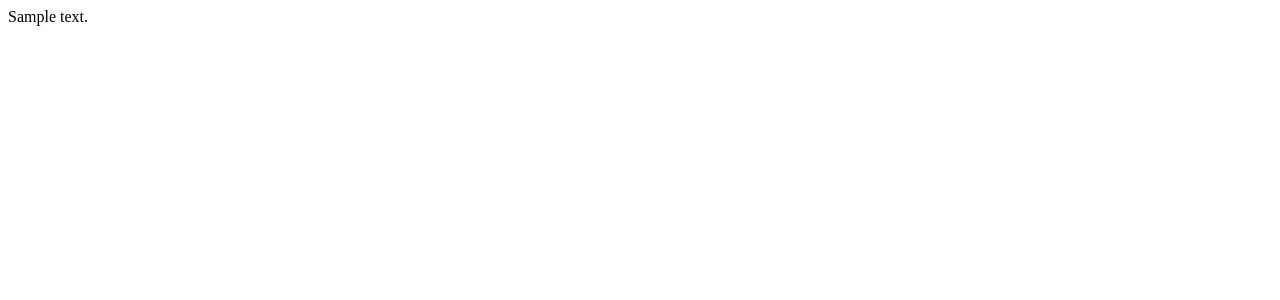
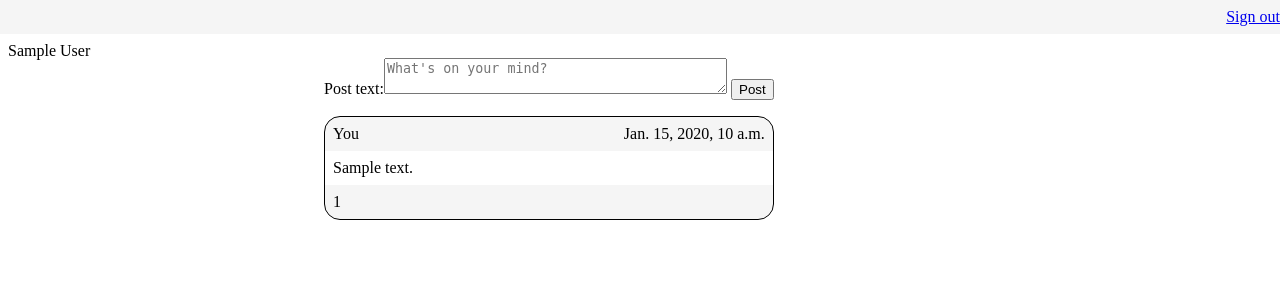
Before and after one commit to eyohansa/temu, a Django app: a page that uses templates/user.html in a window 1280 px wide. Before the commit the part shown is almost empty. Shown: the top 300 px of the page. Run offline with Django 3.2, Linux system fonts and the light colour scheme; a user stored in the database is signed in; tables that the repository leaves empty hold one stand-in row (values such as "Sample post"); some libraries are stand-ins or nearby versions.

Commit message:
Add commendations (likes, up-votes, thumbs-up, etc.).

```diff
--- a/social/models.py
+++ b/social/models.py
@@ -52,6 +52,7 @@ class Post(models.Model):
     author = models.ForeignKey(TemuUser)
     post_text = models.TextField(max_length=500)
     post_time = models.DateTimeField('time posted')
+    commendation = models.PositiveIntegerField('like', default=0)
 
     def __str__(self):
         return self.post_text
--- a/social/static/user-page-style.css
+++ b/social/static/user-page-style.css
@@ -26,13 +26,18 @@ body {
 }
 
 .post {
-    border-radius: 4px;
+    background: whitesmoke;
+
+    border-radius: 16px;
     border: 1px solid black;
     margin: 16px 0px;
+
+    -webkit-background-clip: padding-box;
+    -moz-background-clip: padding;
+    background-clip: padding-box;
 }
 
 .post-header {
-    background-color: whitesmoke;
     padding: 8px;
 }
 
@@ -46,4 +51,9 @@ body {
 
 .post-text {
     padding: 8px;
+    background: white;
 }
+
+.post-footer {
+    padding: 8px;
+}
--- a/social/views.py
+++ b/social/views.py
@@ -3,7 +3,7 @@ from django.views.generic import CreateView, TemplateView, FormView, RedirectVie
 from django.contrib.auth.decorators import login_required
 from django.contrib.auth.forms import AuthenticationForm
 from django.contrib.auth import authenticate, login, logout
-from django.shortcuts import render
+from django.shortcuts import render, get_object_or_404
 from django.utils.decorators import method_decorator
 
 from .forms import SignupForm, PostCreationForm
--- a/templates/user.html
+++ b/templates/user.html
@@ -1,18 +1,58 @@
+{% load staticfiles %}
+
 <!DOCTYPE html>
 <html lang="en">
 <head>
     <meta charset="UTF-8">
     <title>Temu - {{ user.username }}</title>
+    <link rel="stylesheet" type="text/css" href="{% static 'user-page-style.css' %}" />
 </head>
 <body>
-    {% if posts %}
+    <script src="//code.jquery.com/jquery-1.11.3.min.js"></script>
+    <script src="{%  static 'user-page.js' %}"></script>
+    <div id="navbar">
+        <a href="/signout/">Sign out</a>
+    </div>
+
+    <div id="container">
+        <div id="profile">
+            {{ user.display_name }}
+        </div>
+
+        <div id="wall">
         <div>
-            {% for post in posts %}
+            <form action='.' method="post">{%  csrf_token %}
+                {{ form }}
+                <input type="submit" value="Post" />
+            </form>
+        </div>
+
+        {% if posts %}
             <div>
-                {{ post.post_text }}
+                {% for post in posts %}
+                <div class="post">
+                    <div class="post-header">
+                    <span class="post-header-author">
+                    {% if user.username == post.author.username %}
+                        You
+                    {% else %}
+                        {{ post.author.display_name }}
+                    {% endif %}
+                    </span>
+                    <span class="post-header-timestamp">
+                        {{ post.post_time }}
+                    </span>
+                    </div>
+                    <div class="post-text">{{ post.post_text }}</div>
+                    <div class="post-footer">
+                        {{ post.commendation }}
+                    </div>
+                </div>
+                {% endfor %}
             </div>
-            {% endfor %}
+        {% endif %}
         </div>
-    {% endif %}
+
+    </div>
 </body>
 </html>
```
